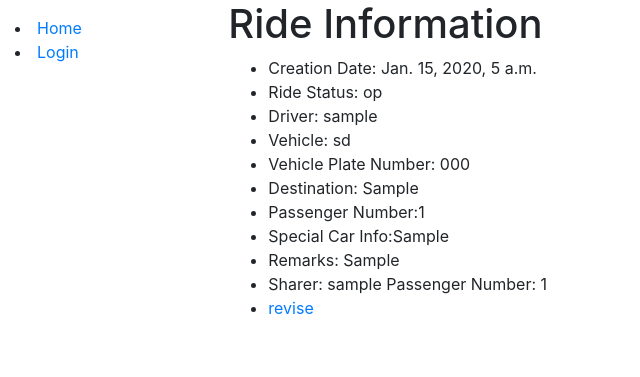
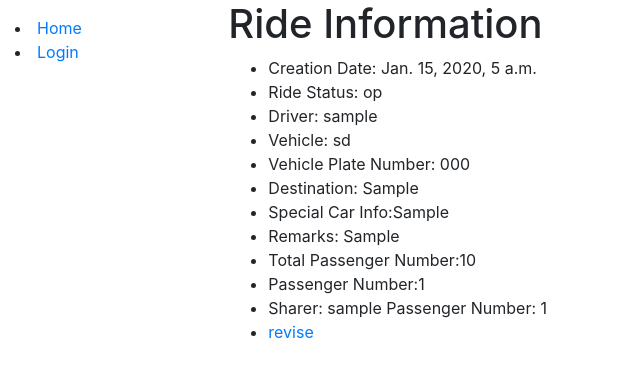
Before and after one commit to yuyuefan002/ride_share_service, a Django app: page /orders/request-detail/00000000-0000-0000-0000-000000000001/ in a window 1280 px wide. Shown: the top 377 px of the page, without its empty margins (0-640 px from the left). Run offline with Django 3.2, Linux system fonts and the light colour scheme; tables that the repository leaves empty hold one stand-in row (values such as "Sample post"); some libraries are stand-ins or nearby versions.

Commit message:
revise model

```diff
--- a/orders/models.py
+++ b/orders/models.py
@@ -58,6 +58,9 @@ class Request(models.Model):
     passenger_num = models.IntegerField(default=1,
                                         validators=[MinValueValidator(1),
                                                     MaxValueValidator(6)])
+    total_passenger_num = models.IntegerField(default=1,
+                                              validators=[MinValueValidator(1),
+                                                          MaxValueValidator(6)])
     share_or_not = models.BooleanField(default=False)
     VEHICLE_TYPE = (
         ('sd', 'sedan'),
--- a/orders/templates/cf_request_list.html
+++ b/orders/templates/cf_request_list.html
@@ -5,7 +5,7 @@
   <ul>
     {% for request in request_list %}
       <li>
-        <a href="{{ request.get_complete_url }}">Required Arrival Time: {{ request.arrival_time }} Destination: {{request.destination}}</a>(Owner:{{request.owner}}, passenger_num: {{request.passenger_num}})
+        <a href="{{ request.get_complete_url }}">Required Arrival Time: {{ request.arrival_time }} Destination: {{request.destination}}</a>(Owner:{{request.owner}}, total_passenger_num: {{request.total_passenger_num}})
       </li>
     {% endfor %}
   </ul>
--- a/orders/templates/op_request_list.html
+++ b/orders/templates/op_request_list.html
@@ -5,7 +5,7 @@
   <ul>
     {% for request in request_list %}
       <li>
-        <a href="{{ request.get_confirm_url }}">Required Arrival Time: {{ request.arrival_time }} Destination: {{request.destination}}</a>(Owner:{{request.owner}}, passenger_num: {{request.passenger_num}})
+        <a href="{{ request.get_confirm_url }}">Required Arrival Time: {{ request.arrival_time }} Destination: {{request.destination}}</a>(total_passenger_num: {{request.total_passenger_num}})
       </li>
     {% endfor %}
   </ul>
--- a/orders/templates/request_detail.html
+++ b/orders/templates/request_detail.html
@@ -11,9 +11,10 @@
        <li><a>Vehicle Plate Number: {{driver_info.plate_number}}</a></li>
        {% endif %}
        <li><a>Destination: {{ride_request.destination}}</a></li>
-       <li><a>Passenger Number:{{ride_request.passenger_num}}</a></li>
        <li><a>Special Car Info:{{ride_request.special_car_info}}</a></li>
        <li><a>Remarks: {{ride_request.remarks}}</a></li>
+       <li><a>Total Passenger Number:{{ride_request.total_passenger_num}}</a></li>
+       <li><a>Passenger Number:{{ride_request.passenger_num}}</a></li>
        {% for share_request in share_ride_request%}
        <li><a>Sharer: {{ share_request.sharer}} Passenger Number: {{share_request.passenger_num}}</a></li>
        {% endfor %}
--- a/orders/templates/share_ride_list.html
+++ b/orders/templates/share_ride_list.html
@@ -5,7 +5,7 @@
   <ul>
     {% for request in request_list %}
       <li>
-        <a href="{{request.add_share_ride_url}}/{{share_request_id}}">Required Arrival Time: {{ request.arrival_time }} Destination: {{request.destination}}</a>(Owner:{{request.owner}}, passenger_num: {{request.passenger_num}})
+        <a href="{{request.add_share_ride_url}}{{share_request_id}}">Required Arrival Time: {{ request.arrival_time }} Destination: {{request.destination}}</a>(Owner:{{request.owner}}, total_passenger_num: {{request.total_passenger_num}})
       </li>
     {% endfor %}
   </ul>
--- a/orders/views.py
+++ b/orders/views.py
@@ -117,6 +117,7 @@ def RideRequest(request):
             ride_request.type = form.cleaned_data['type']
             ride_request.special_car_info = form.cleaned_data['special_car_info']
             ride_request.remarks = form.cleaned_data['remarks']
+            ride_request.total_passenger_num = ride_request.passenger_num
             ride_request.save()
             return redirect('orders:index')
     else:
@@ -220,9 +221,11 @@ def RideRequestEditing(request, pk):
     if request.method == 'POST':
         form = RideRequestForm(request.POST)
         if form.is_valid():
+            ride_request.total_passenger_num -= ride_request.passenger_num
             ride_request.destination = form.cleaned_data['destination']
             ride_request.arrival_time = form.cleaned_data['arrival_time']
             ride_request.passenger_num = form.cleaned_data['passenger_num']
+            ride_request.total_passenger_num += ride_request.passenger_num
             ride_request.share_or_not = form.cleaned_data['share_or_not']
             ride_request.type = form.cleaned_data['type']
             ride_request.special_car_info = form.cleaned_data['special_car_info']
@@ -310,7 +313,9 @@ def JoinShareRide(request, main_id, share_id):
     '''
     share_ride_request = ShareRequest.objects.get(pk=share_id)
     main_ride_request = Request.objects.get(pk=main_id)
+    main_ride_request.total_passenger_num += share_ride_request.passenger_num
     share_ride_request.main_request = main_ride_request
+    main_ride_request.save()
     share_ride_request.save()
     return redirect('orders:index')
 
@@ -357,7 +362,7 @@ class RideSearchingListView(LoginRequiredMixin, generic.ListView):
 
     def get_queryset(self):
         driver = Driver.objects.get(pk=self.request.user)
-        return Request.objects.filter(status__exact='op').filter(passenger_num__lt=driver.max_passenger).filter(Q(type__exact=driver.type) | Q(type__isnull=True)).filter(special_car_info__exact=driver.special_car_info)
+        return Request.objects.filter(status__exact='op').filter(total_passenger_num__lt=driver.max_passenger).filter(Q(type__exact=driver.type) | Q(type__isnull=True)).filter(special_car_info__exact=driver.special_car_info)
 
 
 class CFRideStatusListView(LoginRequiredMixin, generic.ListView):
@@ -385,7 +390,7 @@ class ShareRideSearchingListView(LoginRequiredMixin, generic.ListView):
 
     def get_queryset(self):
         shareRequest = ShareRequest.objects.get(pk=self.kwargs['pk'])
-        return Request.objects.filter(status__exact='op').filter(share_or_not__exact=True).filter(passenger_num__lt=(6-shareRequest.passenger_num)).filter(destination__exact=shareRequest.destination).filter(arrival_time__gte=shareRequest.early_arrival_time).filter(arrival_time__lte=shareRequest.late_arrival_time)
+        return Request.objects.filter(status__exact='op').filter(share_or_not__exact=True).filter(total_passenger_num__lt=(6-shareRequest.passenger_num)).filter(destination__exact=shareRequest.destination).filter(arrival_time__gte=shareRequest.early_arrival_time).filter(arrival_time__lte=shareRequest.late_arrival_time)
 
     def get_context_data(self, **kwargs):
         context = super(ShareRideSearchingListView, self).get_context_data(**kwargs)
```
Also changed, not shown: orders/migrations/0009_request_total_passenger_num.py (added).
